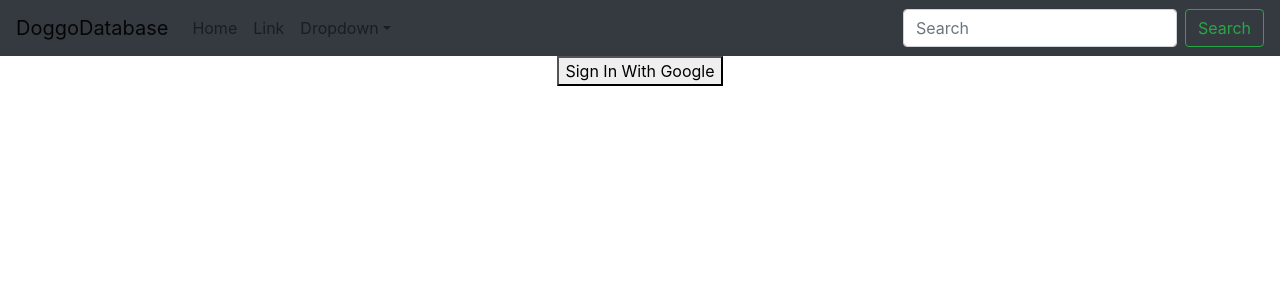
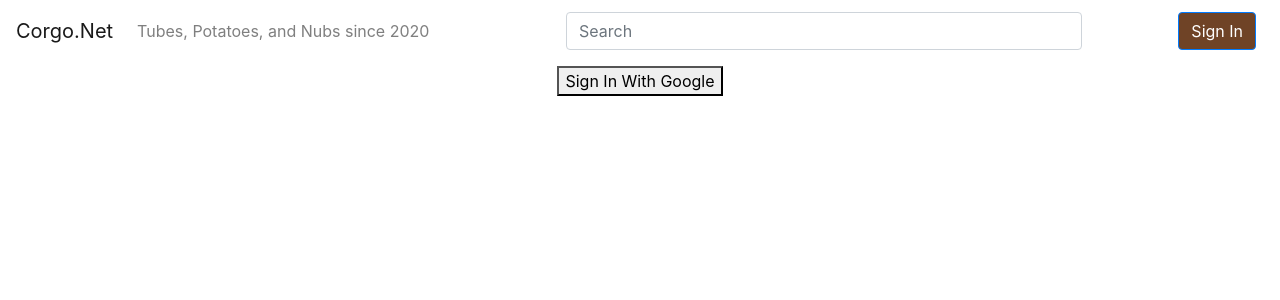
Before and after one commit to baileyconradt/doggo-database, a React (Create React App) app: page / in a window 1280 px wide. Shown: the top 300 px of the page. Built offline with nearby package versions, Linux system fonts and the light colour scheme; no server answers.

Commit message:
Updated Navbar to our simpler design. Added Sign In Button. Updated Cards so that they highlight on hover. No more Card text on main page either.

```diff
--- a/src/Home/DogSection.js
+++ b/src/Home/DogSection.js
@@ -6,7 +6,7 @@ export default function DogSection(props) {
   return (
     <Container fluid>
       <Row>
-        <Col className='d-flex flex-row'>
+        <Col className='d-flex flex-wrap'>
           {
             //this is where we would loop through and render each dog
           }
--- a/src/Home/MyDogs.js
+++ b/src/Home/MyDogs.js
@@ -1,13 +1,18 @@
 import react from 'react'
-import { Col, Container, Row } from 'react-bootstrap'
+import { Col, Container, Row, Button } from 'react-bootstrap'
 import DogSection from './DogSection'
 
 export default function MyDogs(props) {
     return <Container fluid className='m-3'>
         <Row>
             <Col className='d-flex flex-row'>
-            <h2>My Dogs</h2>
-            <p>+ New</p>
+            <h2 className='mr-3'>My Dogs</h2>
+            <Button className='dogButton my-1'>Add</Button>
+            </Col>
+        </Row>
+        <Row>
+            <Col className='text-left'>
+            <p>Upload and manage your adorable pups!</p>
             </Col>
         </Row>
         <Row>
--- a/src/Home/TopDogs.js
+++ b/src/Home/TopDogs.js
@@ -6,7 +6,11 @@ export default function TopDogs(props) {
         <Row>
             <Col className='d-flex flex-row'>
             <h2>Top Dogs</h2>
-            <p>+ New</p>
+            </Col>
+        </Row>
+        <Row>
+            <Col className='text-left'>
+            <p>The highest rated pups in the world.</p>
             </Col>
         </Row>
         <Row>
--- a/src/TopNav.js
+++ b/src/TopNav.js
@@ -1,25 +1,27 @@
 import {Navbar, Nav, NavDropdown, Button, Form, FormControl} from 'react-bootstrap';
 
 export default function TopNav(props) {
-    return (<Navbar bg="dark" expand="lg">
-    <Navbar.Brand href="#home">DoggoDatabase</Navbar.Brand>
+    return (<Navbar bg="white" expand="lg" className='mt-0 pt-1'>
+    <Navbar.Brand href="#home">Corgo.Net</Navbar.Brand>
     <Navbar.Toggle aria-controls="basic-navbar-nav" />
-    <Navbar.Collapse id="basic-navbar-nav">
-      <Nav className="mr-auto">
-        <Nav.Link href="#home">Home</Nav.Link>
-        <Nav.Link href="#link">Link</Nav.Link>
-        <NavDropdown title="Dropdown" id="basic-nav-dropdown">
-          <NavDropdown.Item href="#action/3.1">Action</NavDropdown.Item>
-          <NavDropdown.Item href="#action/3.2">Another action</NavDropdown.Item>
-          <NavDropdown.Item href="#action/3.3">Something</NavDropdown.Item>
-          <NavDropdown.Divider />
-          <NavDropdown.Item href="#action/3.4">Separated link</NavDropdown.Item>
-        </NavDropdown>
+    <Navbar.Collapse id="basic-navbar-nav d-flex flex-row justify-content-center">
+      <Nav className="mr-5 grow">
+        <Nav.Link>
+          Tubes, Potatoes, and Nubs since 2020
+        </Nav.Link>
       </Nav>
-      <Form inline>
-        <FormControl type="text" placeholder="Search" className="mr-sm-2" />
-        <Button variant="outline-success">Search</Button>
+      <Nav className='grow-3'>
+      <Form inline className='grow'>
+        <Form.Control type="text" placeholder="Search" className="mr-sm-2" style={{width: '100%'}} />
       </Form>
+      </Nav>
+      <Nav className='grow'>
+        <Nav.Link className='ml-auto'>
+          <Button className='dogButton'>Sign In</Button>
+        </Nav.Link>
+      </Nav>
+
+
     </Navbar.Collapse>
   </Navbar>);
   }
--- a/src/index.css
+++ b/src/index.css
@@ -11,3 +11,46 @@ code {
   font-family: source-code-pro, Menlo, Monaco, Consolas, 'Courier New',
     monospace;
 }
+
+.dogCardParent {
+  position: relative;
+}
+
+.dogCard {
+
+  object-fit: cover;
+  width: 250px;
+  height: 250px;
+  border-radius: 5px;
+  transition: 0.2s;
+}
+
+.dogCard:hover {
+  transition: 0.2s;
+  -webkit-filter: brightness(70%);
+}
+
+.dogCardName {
+  color: white;
+  position: absolute;
+  top: 90%;
+  left: 86%;
+  transform: translate(-50%, -50%);
+  background-color: black;
+  border-radius: 5px;
+  box-shadow:  black 0px 0px 3px 3px;
+  padding: 2px 4px 2px 4px;
+  opacity: 90%;
+}
+
+.grow {
+  flex-grow: 1;
+}
+
+.grow-3 {
+  flex-grow: 3;
+}
+
+.dogButton {
+  background-color: #6f4326 !important;
+}
```
Also changed, not shown: src/Home/DogCard.js (+6 -8 lines).
